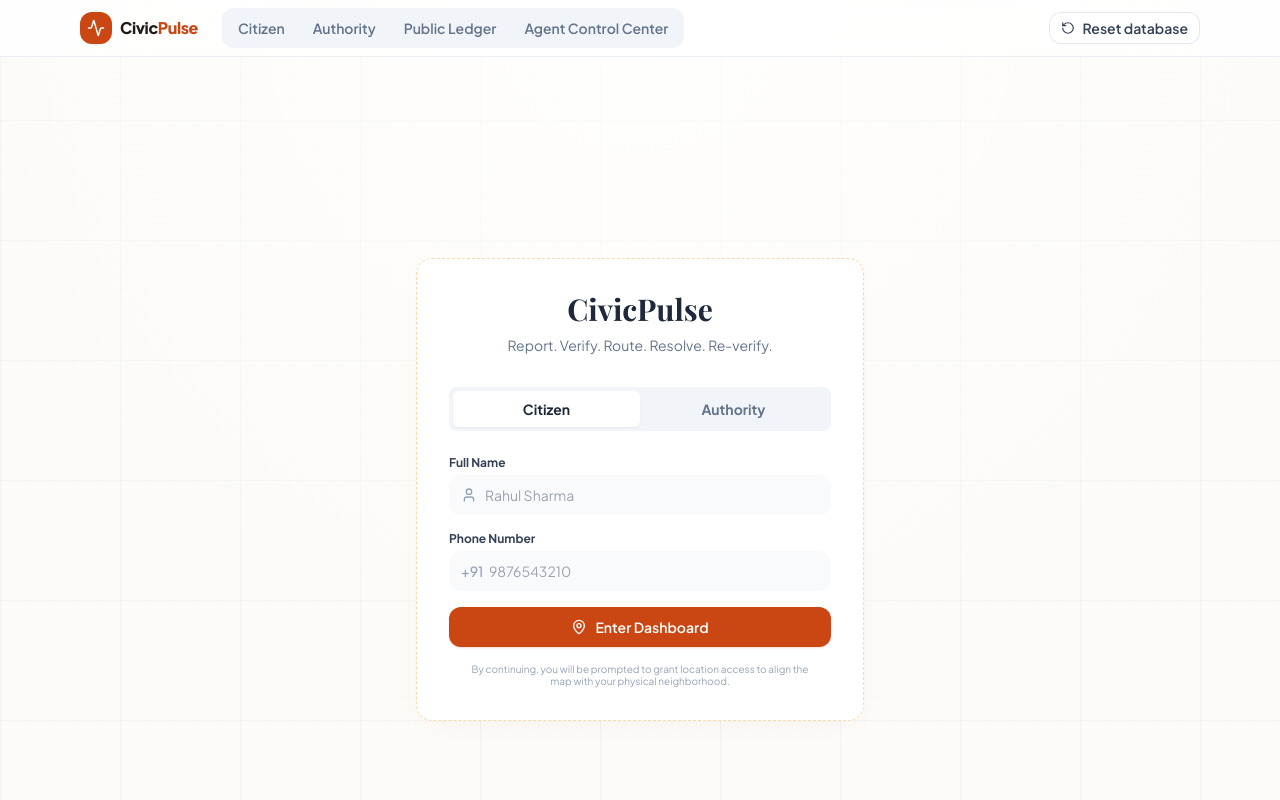
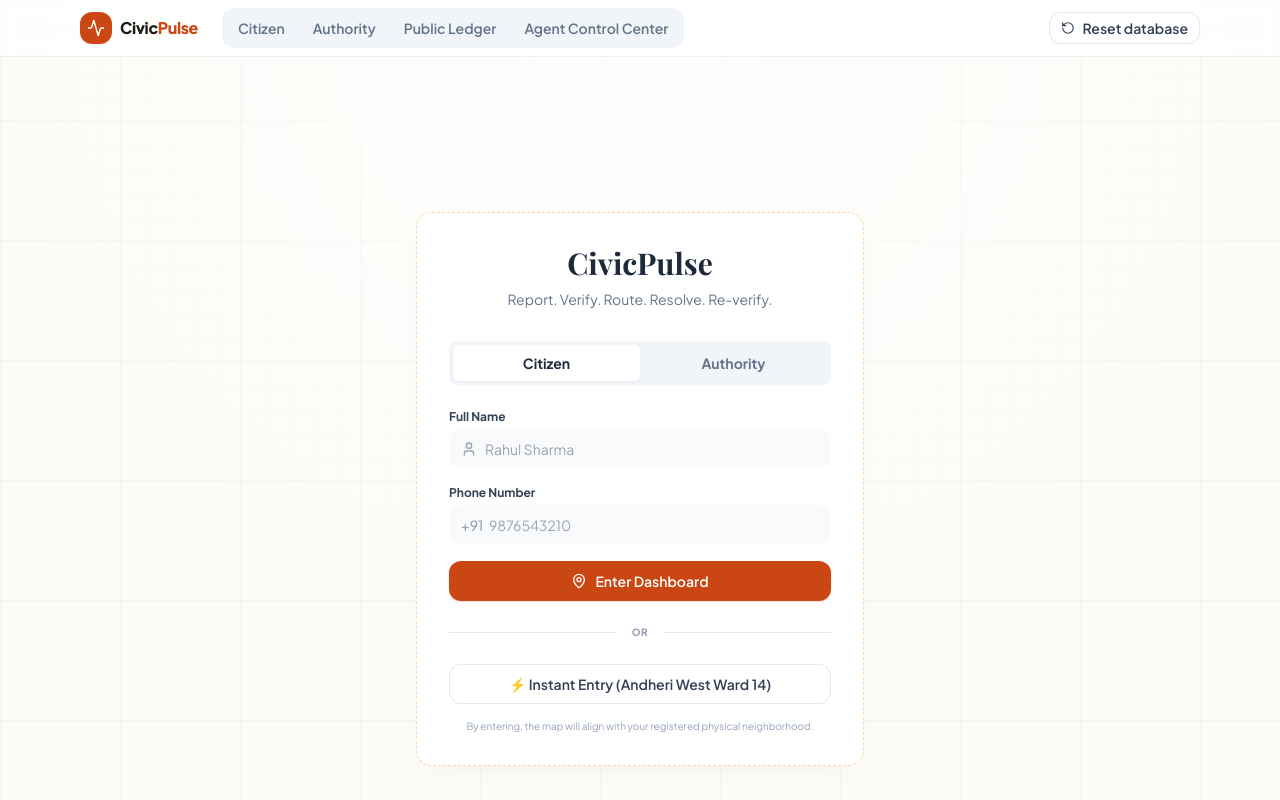
Before and after one commit to ronsagaur/CivicPulse, a Next.js app: page /login in a window 1280 px wide. Shown: the top 800 px of the page. Built offline with nearby package versions, Linux system fonts and the light colour scheme; a web font is replaced by a local one.

Commit message:
Add Instant Entry option to Citizen login tab

```diff
--- a/src/app/login/page.tsx
+++ b/src/app/login/page.tsx
@@ -60,6 +60,34 @@ export default function LoginPage() {
       },
       { enableHighAccuracy: true, timeout: 10000, maximumAge: 0 }
     );
+  };
+
+  const handleQuickCitizenLogin = async () => {
+    setLoading(true);
+    setError("");
+    try {
+      const res = await fetch("/api/auth/login", {
+        method: "POST",
+        headers: { "Content-Type": "application/json" },
+        body: JSON.stringify({
+          role: "CITIZEN",
+          name: "Rahul Sharma",
+          phone: "9876543210",
+          homeLat: 19.1197,
+          homeLng: 72.8468,
+        }),
+      });
+      const data = await res.json();
+      if (data.success) {
+        router.push(data.redirect);
+      } else {
+        setError(data.error || "Login failed.");
+        setLoading(false);
+      }
+    } catch (err) {
+      setError("Network error. Please try again.");
+      setLoading(false);
+    }
   };
 
   const handleAuthorityLogin = async () => {
@@ -178,8 +206,21 @@ export default function LoginPage() {
                 </>
               )}
             </button>
+            <div className="relative flex py-2 items-center">
+              <div className="flex-grow border-t border-slate-200"></div>
+              <span className="flex-shrink mx-4 text-[10px] text-slate-400 font-extrabold uppercase tracking-wider">or</span>
+              <div className="flex-grow border-t border-slate-200"></div>
+            </div>
+            <button
+              type="button"
+              onClick={handleQuickCitizenLogin}
+              disabled={loading}
+              className="btn-ghost !border-dashed !border-slate-300 w-full flex items-center justify-center gap-2 hover:!bg-slate-50 transition"
+            >
+              ⚡ Instant Entry (Andheri West Ward 14)
+            </button>
             <p className="text-center text-[10px] text-slate-400 mt-3 px-4 leading-tight">
-              By continuing, you will be prompted to grant location access to align the map with your physical neighborhood.
+              By entering, the map will align with your registered physical neighborhood.
             </p>
           </form>
         ) : (
```
